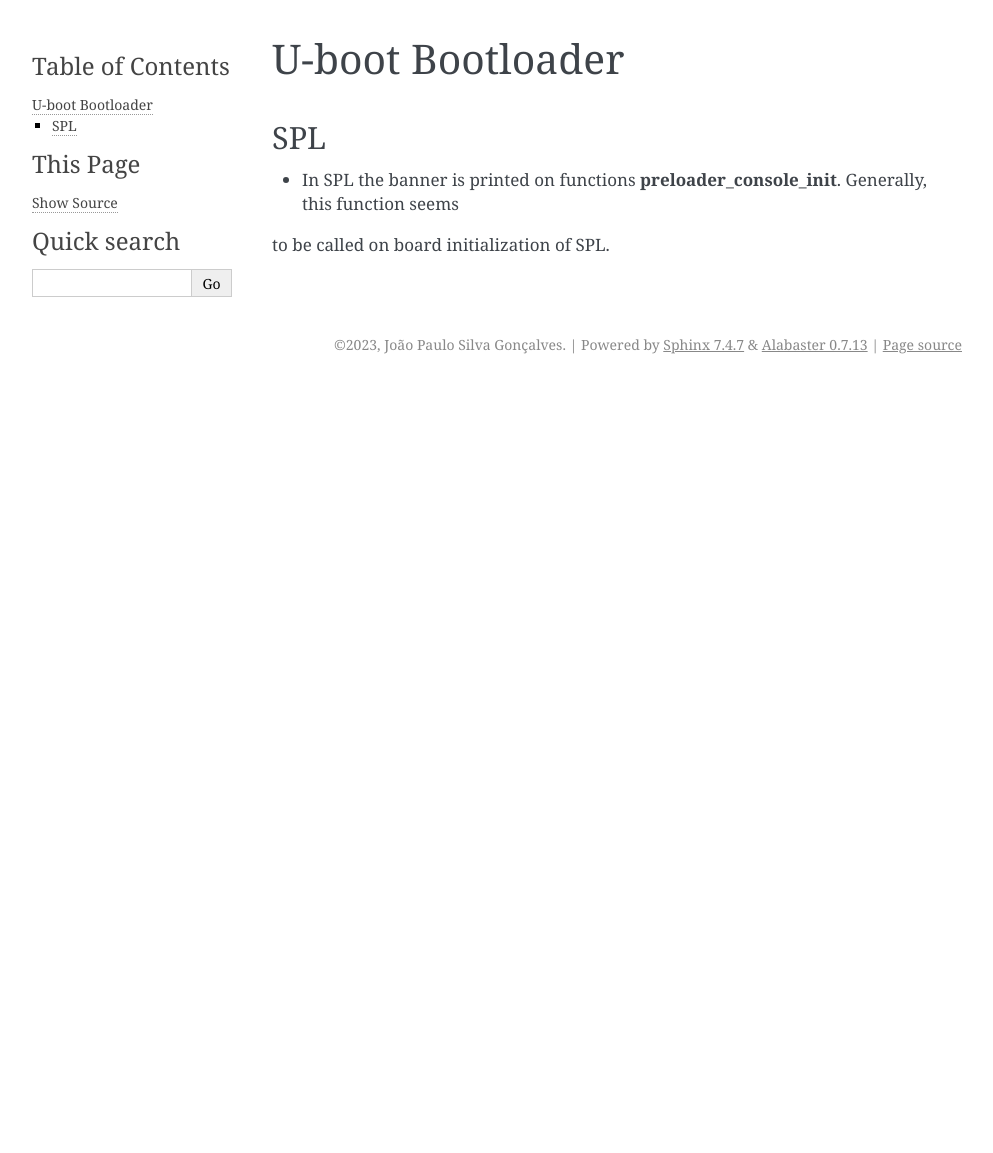
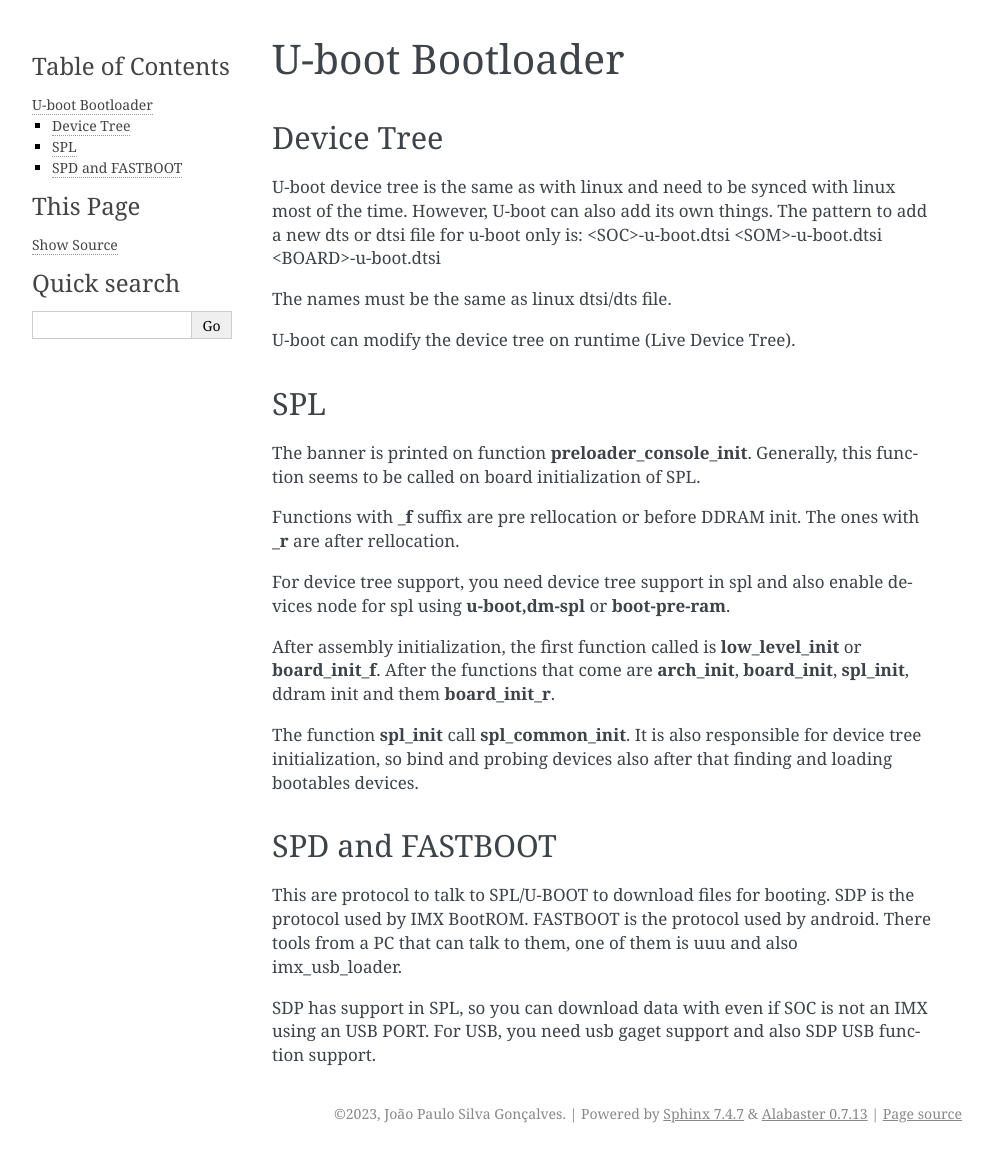
Before and after one commit to JPSGoncalves/sphinx-documentation, a Sphinx documentation site: the page built from jpsg-notes/docs/source/emblinux/uboot.rst, in a window 1280 px wide. Shown: the whole page, without its empty margins (148-1141 px from the left). Built offline with Sphinx 7.4.7, drawn with Linux system fonts in a browser that asks for light colours; pages that are not in the unit, such as notebooks, are missing from menus; before the commit the page ends 900 px from its top, so only the background shows below that.

Commit message:
new docs

```diff
--- a/jpsg-notes/docs/source/emblinux/uboot.rst
+++ b/jpsg-notes/docs/source/emblinux/uboot.rst
@@ -3,8 +3,43 @@ U-boot Bootloader
 
 
 
+Device Tree
+-----------
+
+U-boot device tree is the same as with linux and need to be synced with linux most of the time.
+However, U-boot can also add its own things. The pattern to add a new dts or dtsi file for u-boot only is:
+<SOC>-u-boot.dtsi
+<SOM>-u-boot.dtsi
+<BOARD>-u-boot.dtsi
+
+The names must be the same as linux dtsi/dts file.
+
+U-boot can modify the device tree on runtime (Live Device Tree).
+
 SPL
 ---
 
-* In SPL the banner is printed on functions **preloader_console_init**. Generally, this function seems
+The banner is printed on function **preloader_console_init**. Generally, this function seems
 to be called on board initialization of SPL.
+
+Functions with **_f** suffix are pre rellocation or before DDRAM init. The ones with **_r** are after
+rellocation.
+
+For device tree support, you need device tree support in spl and
+also enable devices node for spl using **u-boot,dm-spl** or **boot-pre-ram**.
+
+After assembly initialization, the first function called is **low_level_init** or **board_init_f**.
+After the functions that come are **arch_init**, **board_init**, **spl_init**, ddram init and them **board_init_r**.
+
+The function **spl_init** call **spl_common_init**. It is also responsible for device  tree initialization, so bind and probing devices
+also after that finding and loading bootables devices.
+
+SPD and FASTBOOT
+----------------
+
+This are protocol to talk to SPL/U-BOOT to download files for booting.
+SDP is the protocol used by IMX BootROM. FASTBOOT is the protocol used by android.
+There tools from a PC that can talk to them, one of them is uuu and also imx_usb_loader.
+
+SDP has support in SPL, so you can download data with even if SOC is not an IMX using an USB PORT. For USB, you need usb gaget support and also SDP USB
+function support.
```
Also changed, not shown: jpsg-notes/docs/source/emblinux/imx8m.rst (+49 -0 lines), jpsg-notes/docs/source/emblinux/toradex/hw-info.rst (added, +7 -0 lines), jpsg-notes/docs/source/emblinux/toradex/verdin-imx8mm.rst (added, +77 -0 lines), jpsg-notes/docs/source/emblinux/toradex/what-i-am-doing.rst (added, +56 -0 lines), jpsg-notes/docs/source/emblinux/imx8mm.png (added), 1 other file.
